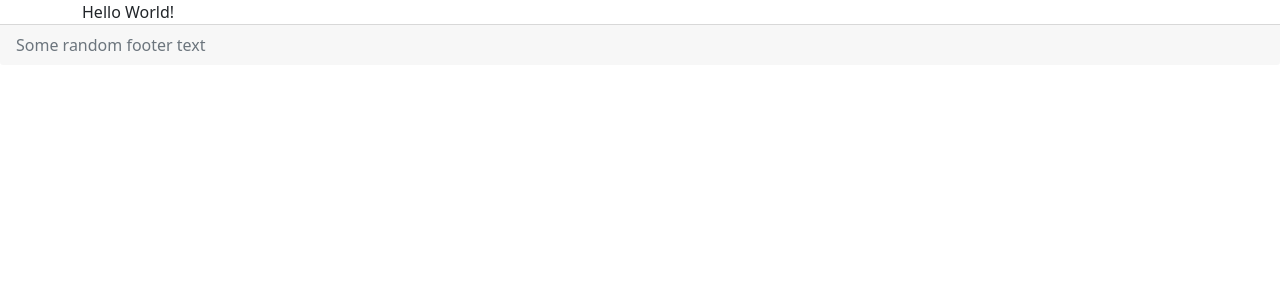
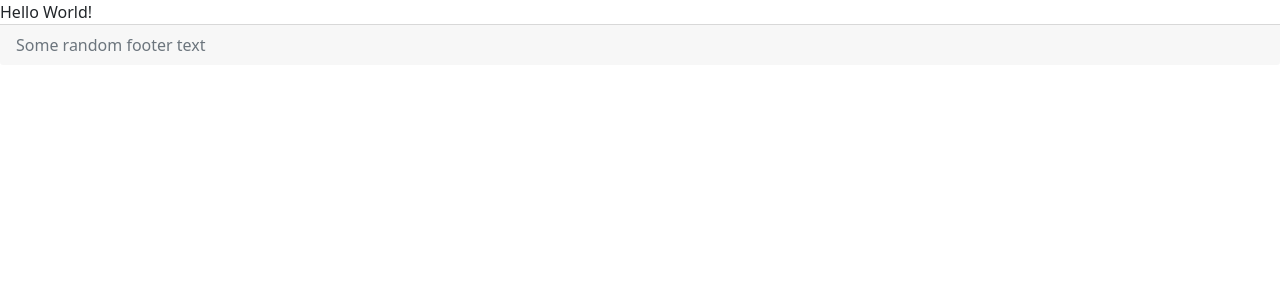
Before and after one commit to advanced-bencoding/diwi-health-studio-webapp, a Django app: page / in a window 1280 px wide. Shown: the part 56-356 px from the top of the page. Run offline with Django 3.2, Linux system fonts and the light colour scheme; parts of the project's set-up code (start-up, migrations or seed data) failed here and were passed over.

Commit message:
base tmplt wont embed code block in cntainer anymr

```diff
--- a/diwihealthstudio/templates/base.html
+++ b/diwihealthstudio/templates/base.html
@@ -26,10 +26,8 @@
             </div>
           </nav>
 
-          <div class="container" id="applistbg">
             {% block content %}
             {% endblock %}
-          </div>
 
           <div class="card-footer text-muted">
             Some random footer text
```
